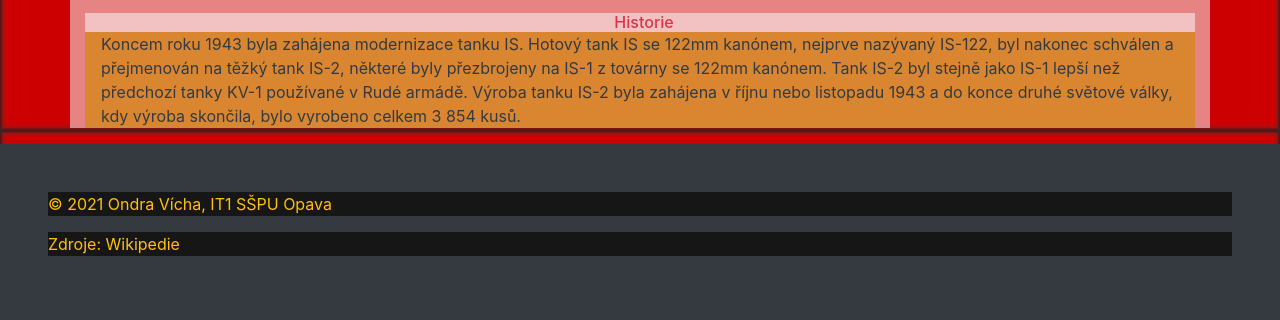
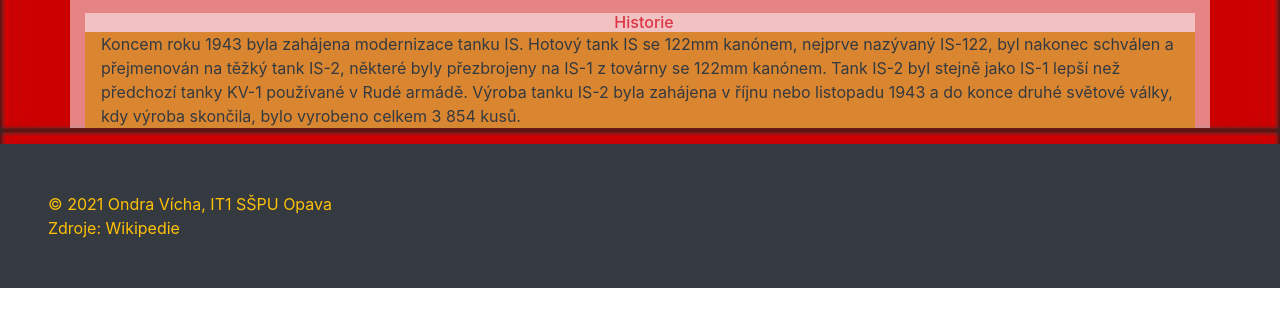
Before and after one commit to OndraVicha/1roc, a plain HTML site: page sov.html in a window 1280 px wide. Shown: the part 7556-7876 px from the top of the page. After the commit the page ends 7844 px from the top, so only its background shows below. Drawn offline with nearby package versions, Linux system fonts and the light colour scheme.

Commit message:
06-verze

```diff
--- a/sov.css
+++ b/sov.css
@@ -27,9 +27,7 @@ h6{
 p{
     background-color: rgba(214, 136, 18, 0.719);
 }
-p.a{
-    background-color: rgba(12, 9, 6, 0.719);
-}
+
 header{
     margin-top: 1.5cm;
 }
--- a/sov.html
+++ b/sov.html
@@ -150,7 +150,7 @@
         <h4 class="bg-warning text-dark font-weight-bold mb-0 p-2 " id="c2">Velká Vlastenecká válka
         </h4>
         <div>
-            <h5 class="text-danger br mb-0 pl-2"> </h5>
+
             <p class="blok text-dark  pl-3">
                 Velká vlastenecká válka,
                 je ruský název pro sovětsko-německou válku probíhající v letech 1941–1945.<abbr
@@ -190,7 +190,7 @@
 
         <h4 class="bg-warning text-dark font-weight-bold mb-0 p-2 " id="c3">Převrat u Stalingradu</h4>
         <div>
-            <h5 class="text-danger br mb-0 pl-2"> </h5>
+
             <p class="blok text-dark  pl-3">
                 Průběh poloviny bitvy byl na německé straně poznamenán osobními zásahy Adolfa Hitlera. Ten byl
                 fascinován představou dobytí města nesoucího jméno jeho protivníka a na dálku velice nešťastně zasahoval
@@ -224,7 +224,7 @@
         </div>
         <h4 class="bg-warning text-dark font-weight-bold mb-0 p-2 " id="c4">Bitva v Berlíně</h4>
         <div>
-            <h5 class="text-danger br mb-0 pl-2"> </h5>
+
             <p class="blok text-dark  pl-3">
                 První boje v předměstích začaly již <b>21. dubna</b>. Vojska 1. běloruského a 1. ukrajinského frontu
                 začala
@@ -408,9 +408,9 @@
 
     </main>
     <footer class="jumbotron-fluid mb-0 bg-dark text-warning p-5">
-        <p class="a">&copy; 2021 Ondra Vícha, IT1 SŠPU Opava</p>
-        <p class="a">Zdroje: Wikipedie
-        </p>
+        &copy; 2021 Ondra Vícha, IT1 SŠPU Opava<br>
+        Zdroje: Wikipedie
+
     </footer>
     <!-- Optional JavaScript -->
     <!-- jQuery first, then Popper.js, then Bootstrap JS -->
```
